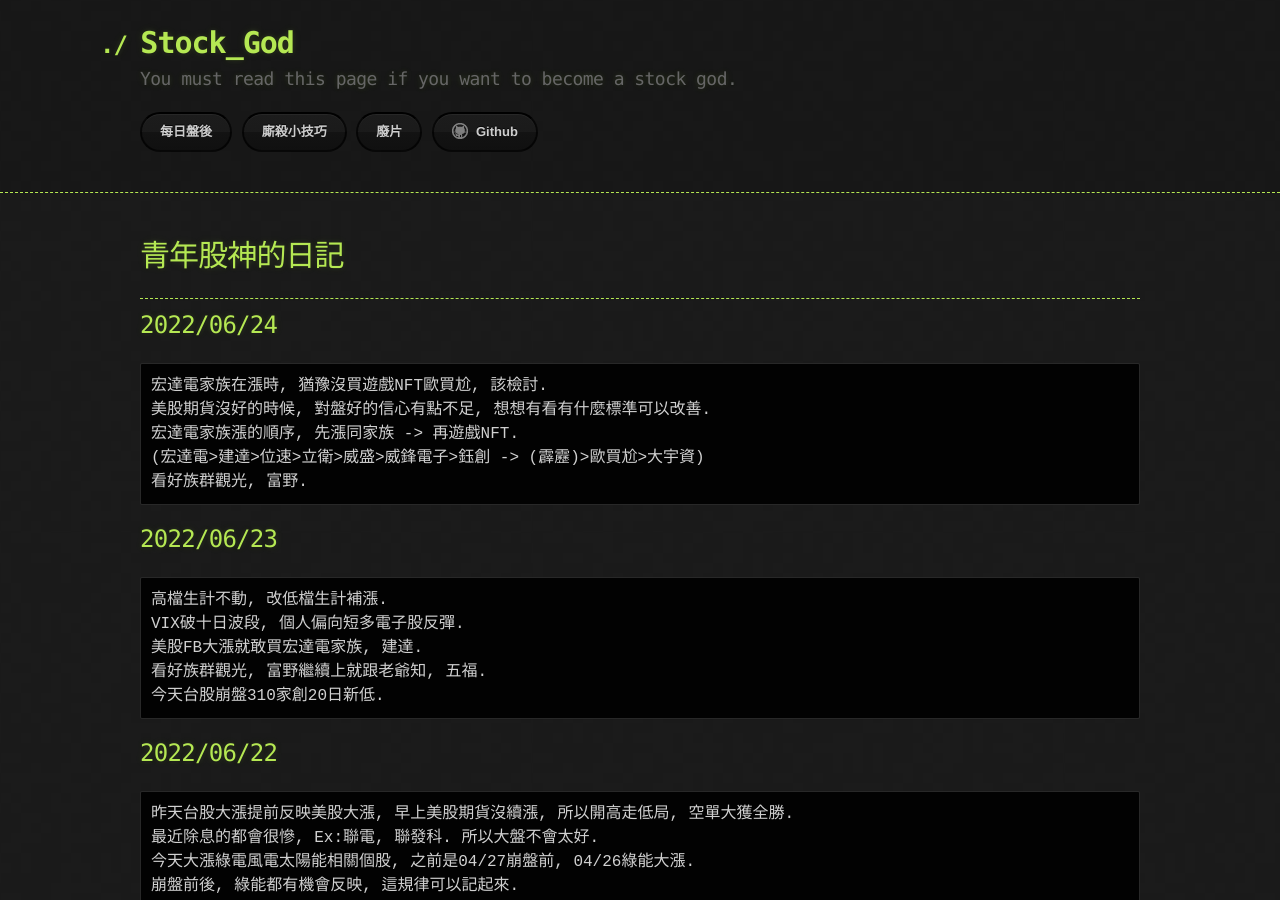
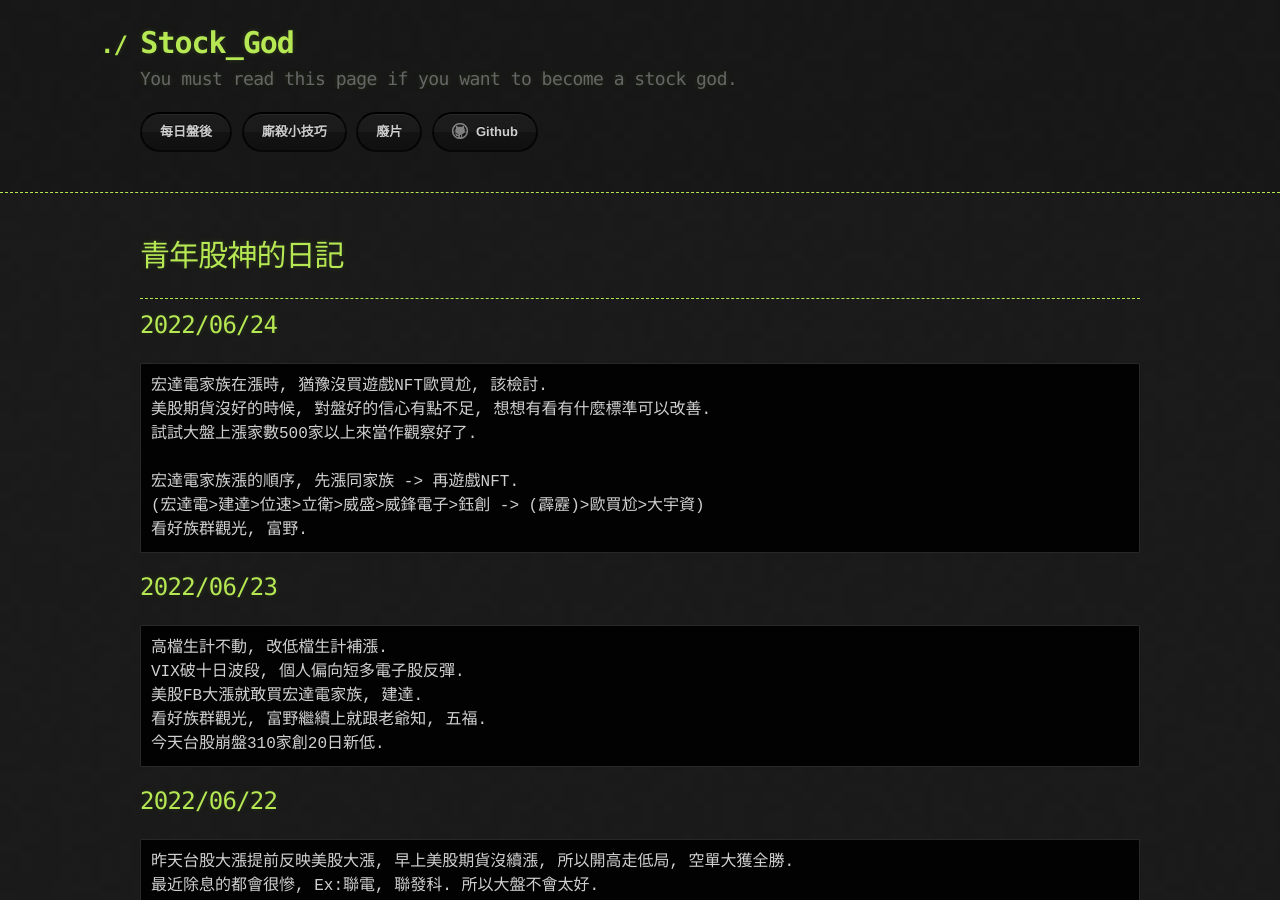
Before and after one commit to lepg5487/Stock_God, a Jekyll site: the page built from index.md, in a window 1280 px wide and 900 px high. Built offline with Jekyll 4.4.1, drawn with Linux system fonts in a browser that asks for light colours; our own code applies the rules of GitHub Pages for plain Markdown files.

Commit message:
Update index.md

````diff
--- a/index.md
+++ b/index.md
@@ -10,6 +10,8 @@ layout: testlayouts
 ```
 宏達電家族在漲時, 猶豫沒買遊戲NFT歐買尬, 該檢討.
 美股期貨沒好的時候, 對盤好的信心有點不足, 想想有看有什麼標準可以改善.
+試試大盤上漲家數500家以上來當作觀察好了.
+
 宏達電家族漲的順序, 先漲同家族 -> 再遊戲NFT.
 (宏達電>建達>位速>立衛>威盛>威鋒電子>鈺創 -> (霹靂)>歐買尬>大宇資)
 看好族群觀光, 富野.
````
